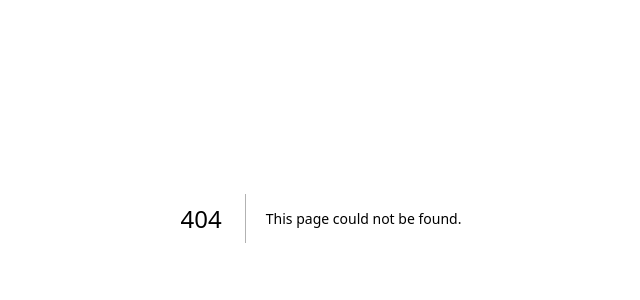
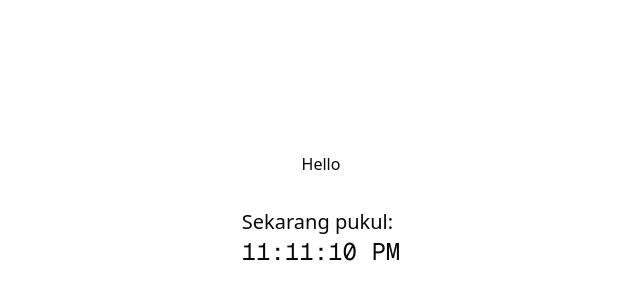
Before and after one commit to eci4ever/myparcel-next, a Next.js app: page /states in a window 1280 px wide. Before the commit this address had no page. Shown: the part 182-482 px from the top of the page, without its empty margins (319-959 px from the left). Built offline with nearby package versions, Linux system fonts and the light colour scheme.

Commit message:
update datatable

```diff
--- /dev/null
+++ b/app/states/page.tsx
@@ -0,0 +1,17 @@
+import React from "react";
+import Counter, { Name, NameDisplay } from "./ui/counter";
+import Effect from "./ui/effect";
+import Clock from "./ui/effect";
+
+export default function page() {
+  return (
+    <div className="flex items-center justify-center h-screen flex-col gap-4">
+      <h1>Hello</h1>
+      <Clock />
+      {/* <Effect /> */}
+      {/* <NameDisplay /> */}
+      {/* <Counter /> */}
+      {/* <Name /> */}
+    </div>
+  );
+}
--- /dev/null
+++ b/app/states/ui/counter.tsx
@@ -0,0 +1,37 @@
+'use client'
+
+import React, { use } from 'react'
+import { useState } from 'react'
+import { Button } from '@/components/ui/button'
+
+export default function Counter() {
+    const [count, setCount] = useState(0)
+    return (
+        <div className="flex flex-col items-center gap-4">
+            <h1>Counter: {count}</h1>
+            <Button onClick={() => setCount(count + 1)}>Increment</Button>
+            <Button onClick={() => setCount(count - 1)}>Decrement</Button>
+        </div>
+    )
+}
+
+export function Name() {
+    const [name, setName] = useState('Guest')
+
+    return (
+        <div className="flex flex-col items-center gap-4">
+            <h1>Name: {name}</h1>
+            <Button onClick={() => setName('Alice')}>Set Name to Alice</Button>
+            <Button onClick={() => setName('Bob')}>Set Name to Bob</Button>
+            <Button onClick={() => setName('Guest')}>Reset Name</Button>
+        </div>
+    )
+}
+
+export function NameDisplay() {
+    const [name, setName] = useState('')
+    return <div>
+        <p>Name: {name || 'Guest'}</p>
+        <input value={name} onChange={(e) => setName(e.target.value)} placeholder="Enter your name" className="border p-2 rounded ml-2" />
+    </div>
+}
--- /dev/null
+++ b/app/states/ui/effect.tsx
@@ -0,0 +1,40 @@
+'use client'
+import React from 'react'
+import { useState, useEffect } from 'react'
+import { Button } from '@/components/ui/button'
+
+// export default function Effect() {
+//     const [count, setCount] = useState(0)
+
+//     useEffect(() => {
+//         console.log(`Count changed: ${count}`)
+//     }, [count])
+//     return (
+//         <div>
+//             <h1>Effect Counter: {count}</h1>
+//             <Button onClick={() => setCount(count + 1)}>Increment</Button>
+//             <Button onClick={() => setCount(count - 1)}>Decrement</Button>
+//         </div>
+//     )
+// }
+
+export default function Clock() {
+    const [time, setTime] = useState(new Date());
+
+    useEffect(() => {
+        // Update setiap 1 saat
+        const timer = setInterval(() => {
+            setTime(new Date());
+        }, 1000);
+
+        // Cleanup bila komponen hilang
+        return () => clearInterval(timer);
+    }, []);
+
+    return (
+        <div className="p-4">
+            <h1 className="text-xl">Sekarang pukul:</h1>
+            <p className="font-mono text-2xl">{time.toLocaleTimeString()}</p>
+        </div>
+    );
+}
```
Also changed, not shown: app/dashboard/customers/ui/data-table.tsx (line endings or trailing spaces).
